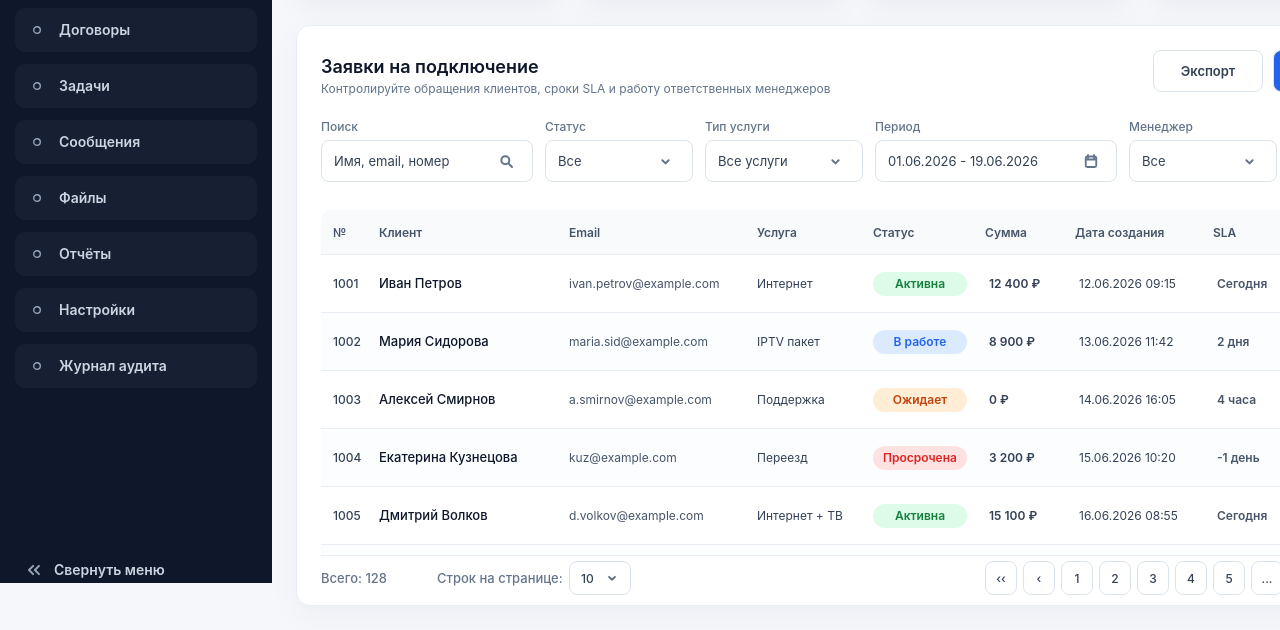
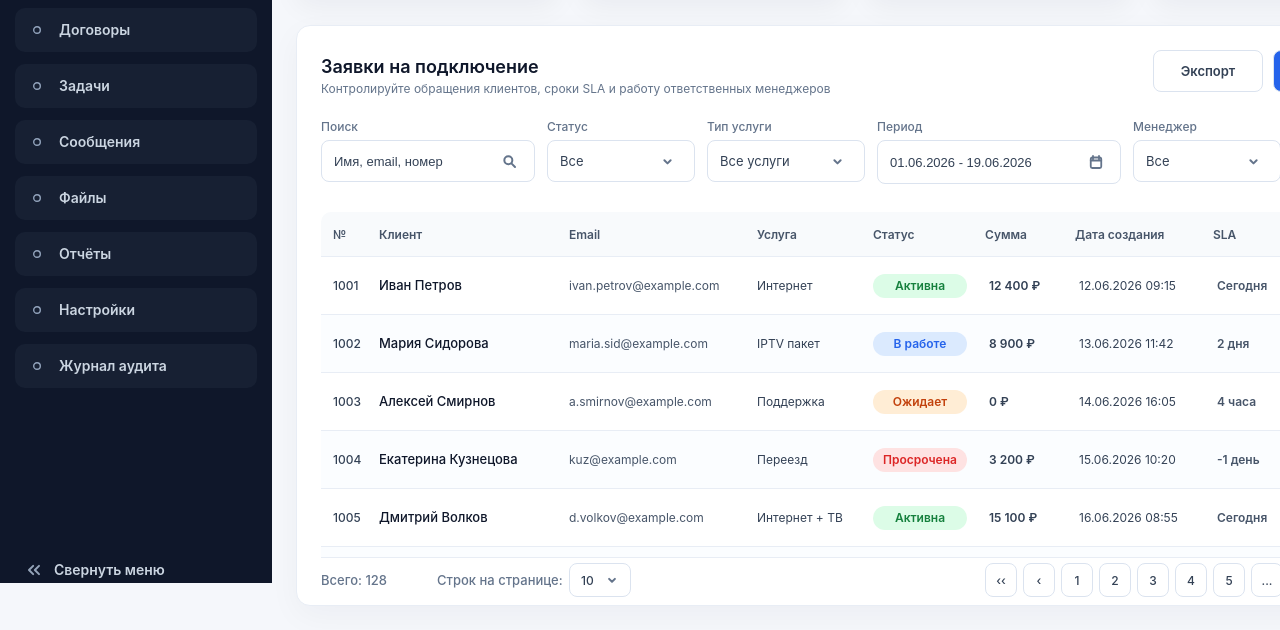
Before and after one commit to xxAksx/Test_task, a plain HTML site: page index.html in a window 1280 px wide. Shown: the part 217-847 px from the top of the page. Drawn offline with Linux system fonts and the light colour scheme.

Commit message:
add input

```diff
--- a/index.html
+++ b/index.html
@@ -176,7 +176,7 @@
                     </span>
                 </div>
                 <div class="table-navigation">
-                    <div class="table-navigation-element">
+                    <!-- <div class="table-navigation-element">
                         <span class="title-navigation">Поиск</span>
                         <span class="table-navigation-block nav-block1">
                             <span class="table-navigation-content content-block1">Имя, email, номер</span>
@@ -185,7 +185,17 @@
                                 <path d="M10.6667 10.6667L14 14" stroke="#64748B" stroke-width="2" stroke-linecap="round"/>
                             </svg>
                         </span>
-                    </div>
+                    </div> -->
+                    <form>
+                        <div class="table-navigation-element">
+                            <label for="search" class="title-navigation">Поиск</label>
+                            <input type="text" id="search" class="table-navigation-block nav-block1" value="Имя, email, номер">
+                            <svg class="nav-ico1" xmlns="http://www.w3.org/2000/svg" width="16" height="16" viewBox="0 0 16 16" fill="none">
+                                <path d="M7.33334 11.3333C9.54248 11.3333 11.3333 9.54248 11.3333 7.33334C11.3333 5.1242 9.54248 3.33334 7.33334 3.33334C5.1242 3.33334 3.33334 5.1242 3.33334 7.33334C3.33334 9.54248 5.1242 11.3333 7.33334 11.3333Z" stroke="#64748B" stroke-width="2"/>
+                                <path d="M10.6667 10.6667L14 14" stroke="#64748B" stroke-width="2" stroke-linecap="round"/>
+                            </svg>
+                        </div>
+                    </form>
                     <div class="table-navigation-element">
                         <span class="title-navigation">Статус</span>
                         <span class="table-navigation-block nav-block2">
@@ -204,16 +214,16 @@
                             </svg>
                         </span>
                     </div>
-                    <div class="table-navigation-element">
-                        <span class="title-navigation">Период</span>
-                        <span class="table-navigation-block nav-block4">
-                            <span class="table-navigation-content content-block4">01.06.2026 - 19.06.2026</span>
-                            <svg xmlns="http://www.w3.org/2000/svg" width="18" height="18" viewBox="0 0 18 18" fill="none">
+                    <form>
+                        <div class="table-navigation-element">
+                            <label for="period" class="title-navigation">Период</label>
+                            <input type="datetime" id="period" class="table-navigation-block nav-block4" value="01.06.2026 - 19.06.2026">
+                            <svg class="nav-ico4" xmlns="http://www.w3.org/2000/svg" width="18" height="18" viewBox="0 0 18 18" fill="none">
                                 <path d="M12.75 4.5H5.25C4.42157 4.5 3.75 5.17157 3.75 6V13.5C3.75 14.3284 4.42157 15 5.25 15H12.75C13.5784 15 14.25 14.3284 14.25 13.5V6C14.25 5.17157 13.5784 4.5 12.75 4.5Z" stroke="#64748B" stroke-width="1.8"/>
                                 <path d="M6 3V6M12 3V6M3.75 7.5H14.25" stroke="#64748B" stroke-width="1.8" stroke-linecap="round"/>
                             </svg>
-                        </span>
-                    </div>
+                        </div>
+                    </form>
                     <div class="table-navigation-element">
                         <span class="title-navigation">Менеджер</span>
                         <span class="table-navigation-block nav-block5">
--- a/main.css
+++ b/main.css
@@ -380,8 +380,9 @@
     margin-left: 12px;
 }
 .nav-block1 {
-    width: 210px;
-    height: 40px;
+    padding-left: 12px;
+    width: 198px;
+    height: 38px;
 }
 .nav-block2 {
     width: 146px;
@@ -392,7 +393,8 @@
     height: 40px;
 }
 .nav-block4 {
-    width: 240px;
+    padding-left: 12px;
+    width: 228px;
     height: 40px;
 }
 .nav-block5 {
@@ -408,6 +410,17 @@
     height: 40px;
     color: #334155;
     font-weight: 600;
+}
+.nav-ico1 {
+    position: relative;
+    top: -34px;
+    left: 180px;
+
+}
+.nav-ico4 {
+    position: relative;
+    top: -36px;
+    left: 210px;
 }
 .nav-block6:hover {
     background: #2563EB;
@@ -439,7 +452,7 @@
 .table-body-head {
     display: flex;
     align-items: center;
-    margin-top: 28px;
+    margin-top: 5px;
     border-top-left-radius: 10px;
     border-top-right-radius: 10px;
     background: #F8FAFC;
```
